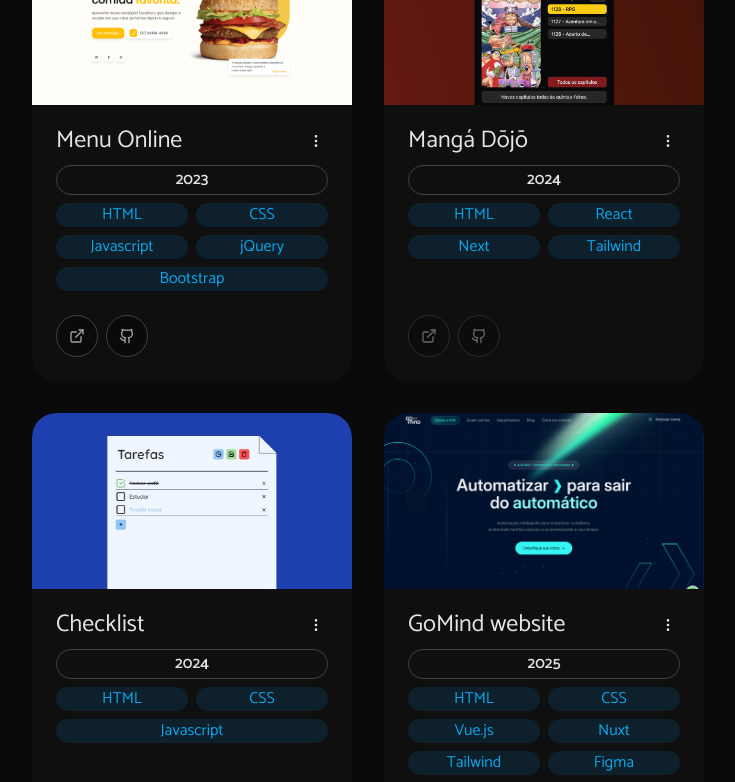
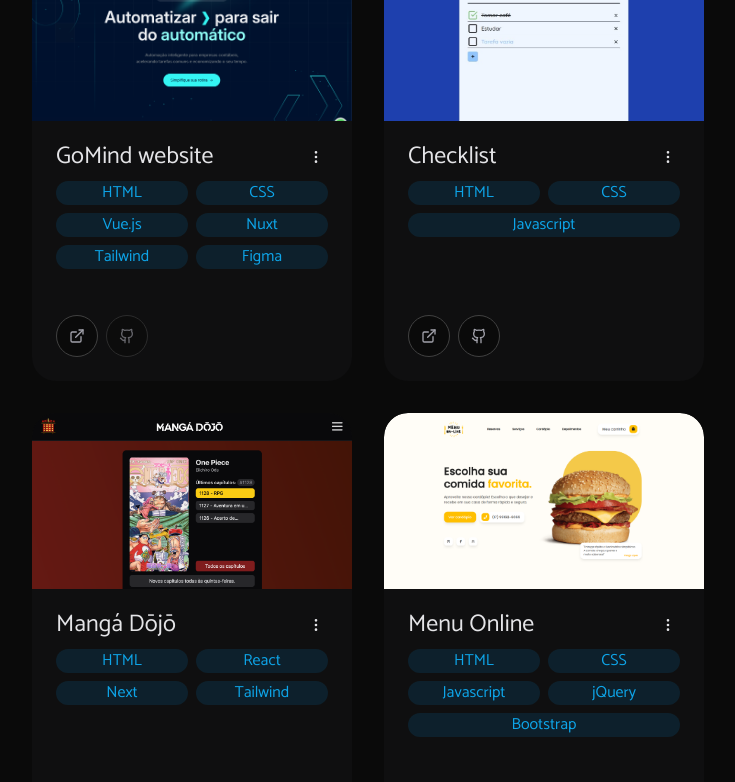
Before and after one commit to MatVzn/Portifolio, a Next.js app: page / in a window 1280 px wide. Shown: the part 980-1762 px from the top of the page, without its empty margins (392-1127 px from the left). Built offline with nearby package versions, Linux system fonts and the light colour scheme.

Commit message:
update: update projects area and fix errors
Signed-off-by: MatVzn <matteovoleite@gmail.com>

```diff
--- a/src/app/page.tsx
+++ b/src/app/page.tsx
@@ -62,7 +62,7 @@ export default function Home() {
                   <Image
                     src={MyPicture}
                     alt="My picture"
-                    className="shadow-md hover:shadow-sky-500/50 shadow-sky-500/30 rounded-md xl:hidden hover:translate-x-1 hover:translate-y-1 transition-all duration-500"
+                    className="shadow-md shadow-sky-500/30 rounded-md xl:hidden transition-all duration-500"
                     width={96}
                     height={96}
                     priority
@@ -70,7 +70,7 @@ export default function Home() {
                   <Image
                     src={MyPicture}
                     alt="My picture"
-                    className="shadow-xl hover:shadow-sky-500/50 shadow-sky-500/30 hidden rounded-md xl:block hover:translate-x-1 hover:translate-y-1 transition-all duration-500"
+                    className="shadow-xl shadow-sky-500/30 hidden rounded-md xl:block transition-all duration-500"
                     width={320}
                     height={320}
                     priority
@@ -139,7 +139,7 @@ export default function Home() {
 
           <Line/>
 
-          <div id='projects' className='flex flex-col gap-8 items-center mb-10'>
+          <div id='projects' className='flex flex-col gap-12 items-center mb-10'>
             <Title>Projetos</Title>
 
             <ProjectList/>
@@ -147,7 +147,7 @@ export default function Home() {
 
           <Line/>
 
-          <div className='flex flex-col gap-8 items-center mb-10'>
+          <div className='flex flex-col gap-12 items-center mb-10'>
             <Title>Ferramentas</Title>
 
             <TechList/>
--- a/src/components/project-card.tsx
+++ b/src/components/project-card.tsx
@@ -54,7 +54,7 @@ export function ProjectCard({ name, description, imagePath, year, stack, pageLin
             />
           </div>
 
-          <div className='flex flex-col w-full px-6 pb-6 justify-between min-h-64'>
+          <div className='flex flex-col w-full px-6 pb-6 justify-between min-h-60'>
 
             <div>
               <div className="flex flex-row justify-between items-center">
@@ -94,9 +94,6 @@ export function ProjectCard({ name, description, imagePath, year, stack, pageLin
 
 
               <div className="flex flex-col gap-2 mb-4 mt-2">
-                <p className="flex items-center justify-center py-0.5 font-semibold text-base text-zinc-200 border-[1px] border-neutral-700 rounded-full">
-                  {year}
-                </p>
 
                 <span className="grid grid-cols-2 flex-grow gap-2">
                   {(StackQuantity % 2 === 0 ?
--- a/src/components/project-list.tsx
+++ b/src/components/project-list.tsx
@@ -3,21 +3,12 @@ import { ProjectCard } from "./project-card"
 
 const Projects = [
     {
-        name: "Menu Online",
-        description: "Projeto criado a partir de um curso online. Focado em criar um menu para pedidos online com o redirecionamento automático para o envio do pedido por Whatsapp.",
-        imagePath: "/projects/menuonline.jpg",
-        stack: ["HTML", "CSS", "Javascript", "jQuery", "Bootstrap"],
-        year: "2023",
-        pageLink: "https://matvzn.github.io/WebMenu/",
-        githubLink: "https://github.com/MatVzn/WebMenu"
-    },
-    {
-        name: "Mangá Dōjō",
-        description: "Liderando uma equipe de desenvolvedores de um projeto voluntário de tradução e divulgação de mangás. Foco em aprimorar minhas habilidades em React e Tailwind, além do constante desenvolvimento de novas features e manutenção do site.",
-        imagePath: "/projects/mangadojo.jpg",
-        stack: ["HTML", "React", "Next", "Tailwind"],
-        year: "2024",
-        pageLink: "none",
+        name: "GoMind website",
+        description: "Site criado para a empresa GoMind durante meu estágio. O Design do site foi feito por um UX designer e colocado em prática por mim utilizando o Figma.",
+        imagePath: "/projects/gomind.jpg",
+        stack: ["HTML", "CSS", "Vue.js", "Nuxt", "Tailwind", "Figma"],
+        year: "2025",
+        pageLink: "https://gomind.com.br/",
         githubLink: "none"
     },
     {
@@ -30,13 +21,22 @@ const Projects = [
         githubLink: "https://github.com/MatVzn/Checklist"
     },
     {
-        name: "GoMind website",
-        description: "Site criado para a empresa GoMind durante meu estágio. O Design do site foi feito por um UX designer e colocado em prática por mim utilizando o Figma.",
-        imagePath: "/projects/gomind.jpg",
-        stack: ["HTML", "CSS", "Vue.js", "Nuxt", "Tailwind", "Figma"],
-        year: "2025",
-        pageLink: "https://gomind.com.br/",
+        name: "Mangá Dōjō",
+        description: "Liderando uma equipe de desenvolvedores de um projeto voluntário de tradução e divulgação de mangás. Foco em aprimorar minhas habilidades em React e Tailwind, além do constante desenvolvimento de novas features e manutenção do site.",
+        imagePath: "/projects/mangadojo.jpg",
+        stack: ["HTML", "React", "Next", "Tailwind"],
+        year: "2024",
+        pageLink: "none",
         githubLink: "none"
+    },
+    {
+        name: "Menu Online",
+        description: "Projeto criado a partir de um curso online. Focado em criar um menu para pedidos online com o redirecionamento automático para o envio do pedido por Whatsapp.",
+        imagePath: "/projects/menuonline.jpg",
+        stack: ["HTML", "CSS", "Javascript", "jQuery", "Bootstrap"],
+        year: "2023",
+        pageLink: "https://matvzn.github.io/WebMenu/",
+        githubLink: "https://github.com/MatVzn/WebMenu"
     }
 ]
 
```
